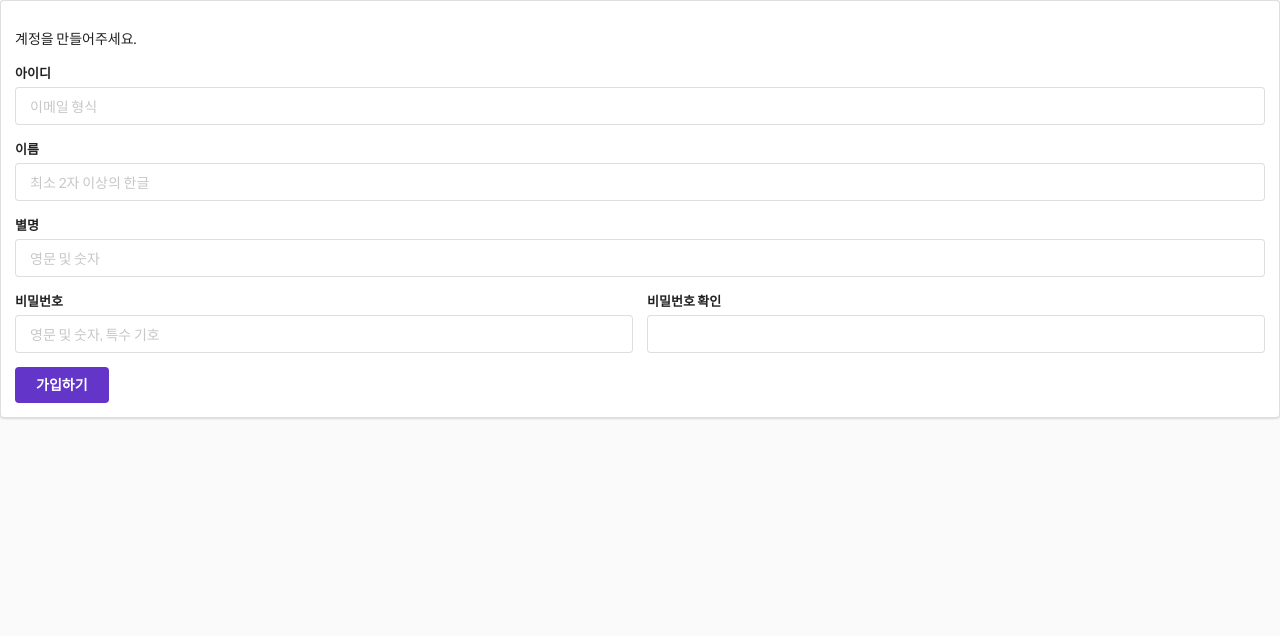
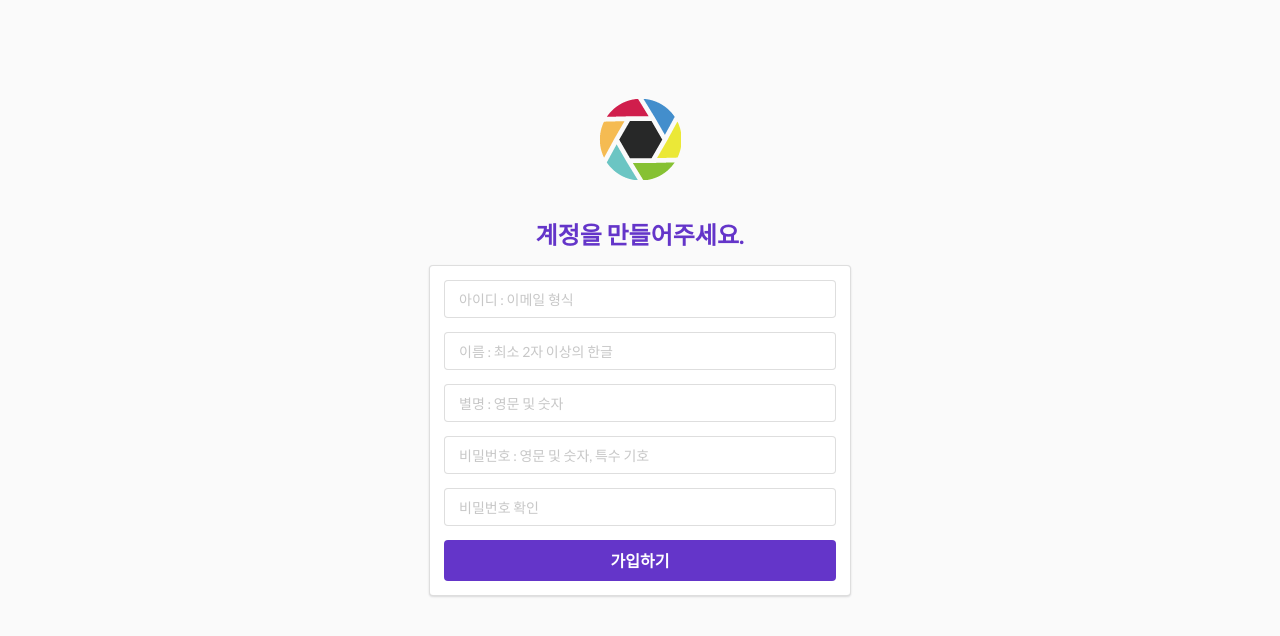
Before and after one commit to ji2pro/yestagram, a plain HTML site: page signup.html in a window 1280 px wide. Drawn offline with nearby package versions, Linux system fonts and the light colour scheme.

Commit message:
signup forms modified

```diff
--- /dev/null
+++ b/signup.css
@@ -0,0 +1,15 @@
+body {
+  background-color: #fafafa;
+}
+
+body>.grid {
+  height: 100%;
+}
+
+.image {
+  margin-top: -48px;
+}
+
+.column {
+  max-width: 450px;
+}
--- a/signup.html
+++ b/signup.html
@@ -9,42 +9,47 @@
     <script src="semantic/dist/semantic.min.js"></script>
 
     <!-- Custom -->
-    <link rel="stylesheet" type="text/css" href="login.css">
+    <link rel="stylesheet" type="text/css" href="signup.css">
     <script src="script.js"></script>
     <title>가입하기</title>
 </head>
 
 <body>
-    <form class="ui form segment">
-        <p>계정을 만들어주세요.</p>
-
+    <div class="ui middle aligned center aligned grid">
+        <div class="column">
+            <div class="ui image">
+                <img src="images/yestagram-icon.png" class="image">
+            </div>
+            <h2 class="ui header violet">
+                <div class="content">
+                    계정을 만들어주세요.
+                </div>
+            </h2>
+            <form class="ui form segment error">
                 <div class="field">
-            <label>아이디</label>
-            <input placeholder="이메일 형식" name="email" type="email">
+                    <input placeholder="아이디 : 이메일 형식" name="email" type="email">
                 </div>
 
                 <div class="field">
-            <label>이름</label>
-            <input placeholder="최소 2자 이상의 한글" name="username" type="text">
+                    <input placeholder="이름 : 최소 2자 이상의 한글" name="username" type="text">
                 </div>
 
                 <div class="field">
-            <label>별명</label>
-            <input placeholder="영문 및 숫자" name="nickname" type="text">
+                    <input placeholder="별명 : 영문 및 숫자" name="nickname" type="text">
                 </div>
-        <div class="two fields">
+
                 <div class="field">
-                <label>비밀번호</label>
-                <input type="password" name="password" placeholder="영문 및 숫자, 특수 기호">
+                    <input type="password" name="password" placeholder="비밀번호 : 영문 및 숫자, 특수 기호">
                 </div>
                 <div class="field">
-                <label>비밀번호 확인</label>
-                <input type="password" name="password-check">
+                    <input type="password" name="password-check" placeholder="비밀번호 확인">
+                </div>
+
+                <div class="ui fluid large submit button violet">가입하기</div>
+                <div class="ui error message"></div>
+            </form>
         </div>
     </div>
-        <div class="ui submit button violet">가입하기</div>
-        <div class="ui error message"></div>
-    </form>
 
 </body>
 
```
Lines whose indentation alone changed are shown as unchanged.
